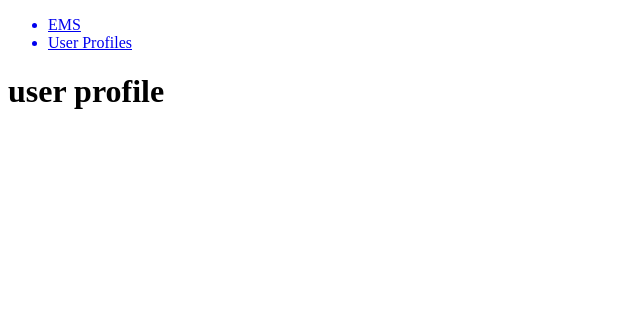
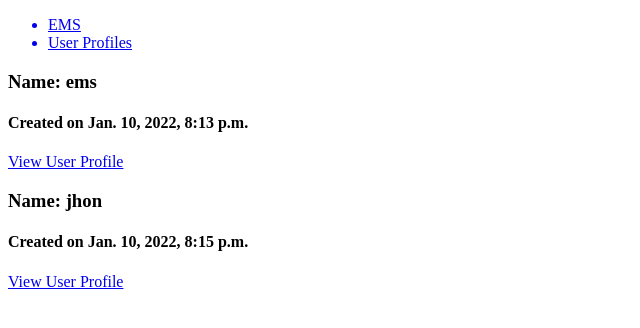
Before and after one commit to syedibrahim-javarndcorp/enquiry_management, a Django app: page /users/ in a window 1280 px wide. Shown: the top 328 px of the page, without its empty margins (0-640 px from the left). Run offline with Django 4.2, Linux system fonts and the light colour scheme; data comes from the database, SQL or seed files in the repository.

Commit message:
user data rendering

```diff
--- a/users/templates/users/profiles.html
+++ b/users/templates/users/profiles.html
@@ -1,6 +1,10 @@
 {% extends 'main.html' %}
 
 {%block content %}
-<h1>user profile</h1>
+{% for profile in profiles %}
 
+<h3>Name: {{profile.name}}</h3>
+<h4>Created on {{profile.created}}</h4>
+<a href="{% url 'user-profile' profile.id %}">View User Profile</a>
+{% endfor %}
 {% endblock content %}
--- a/users/urls.py
+++ b/users/urls.py
@@ -3,4 +3,5 @@ from . import views
 
 urlpatterns = [
     path('', views.profiles, name='profiles'),
+    path('profile/<str:pk>',views.user_profile,name='user-profile'),
 ]
--- a/users/views.py
+++ b/users/views.py
@@ -1,7 +1,19 @@
 from django.shortcuts import render
+from .models import Profile
 
 
 # Create your views here.
 
 def profiles(request):
-    return render(request, 'users/profiles.html')
+    profile = Profile.objects.all()
+    context = {
+        'profiles': profile
+    }
+    return render(request, 'users/profiles.html', context)
+
+
+def user_profile(request, pk):
+    profile = Profile.objects.get(id=pk)
+    context = {'profile': profile}
+
+    return render(request, 'users/user-profiles.html', context)
```
Also changed, not shown: users/templates/users/user-profiles.html (added, +13 -0 lines).
